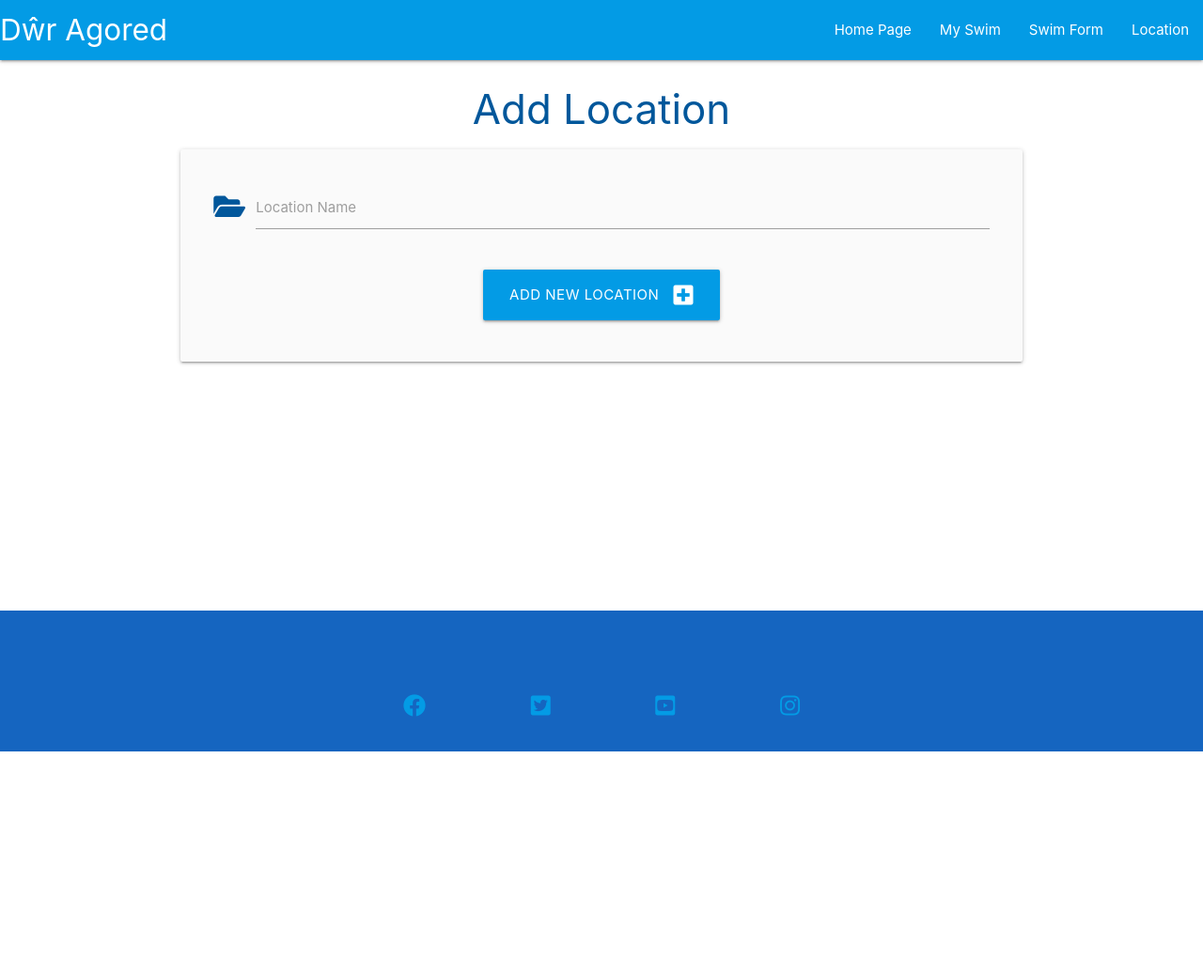
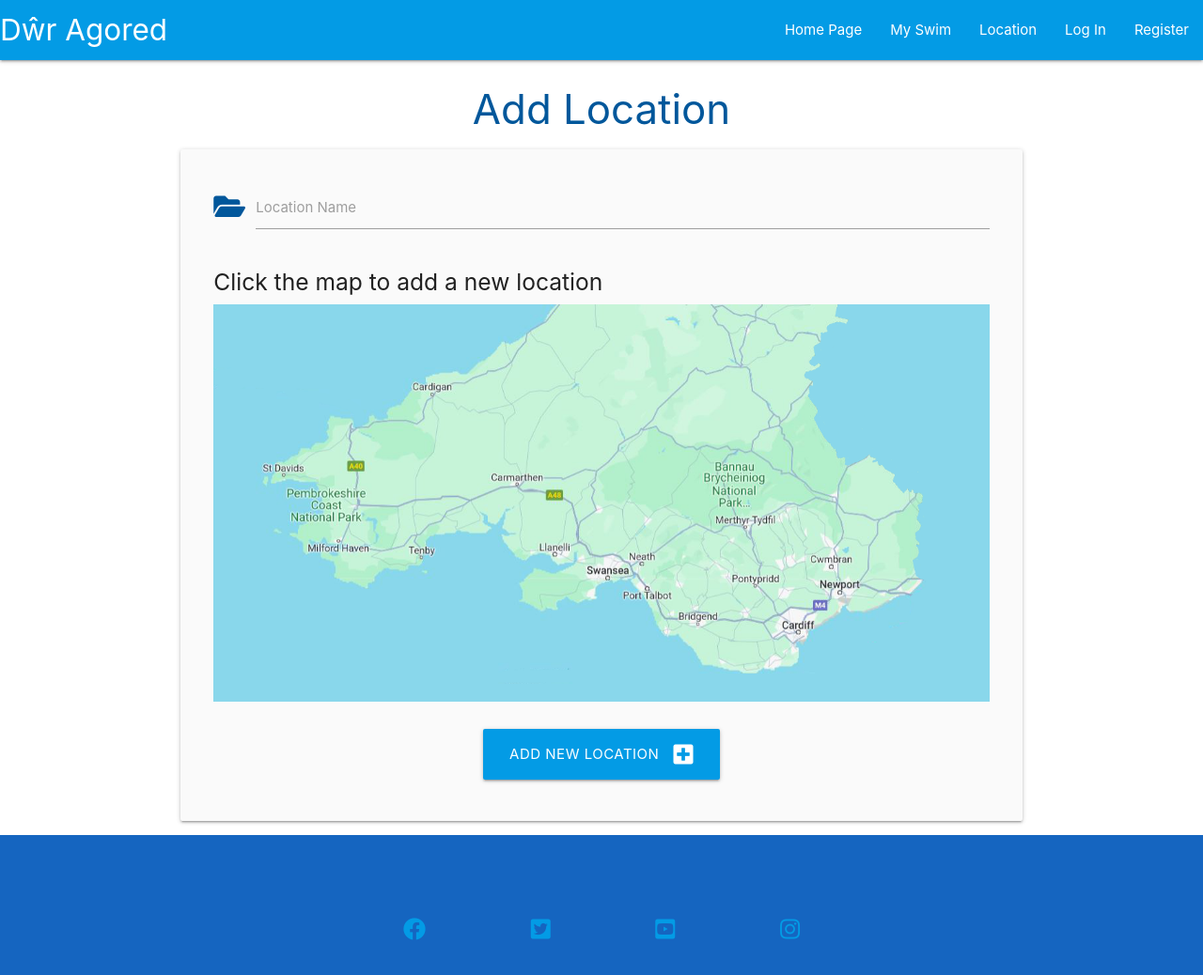
Before and after one commit to mipear/dwr-agored, a Flask app: page /add_location in a window 1280 px wide. Shown: the top 1038 px of the page at 94% size. Before the commit the page ends 800 px from the top, so only its background shows below. Run offline with Flask 2, Linux system fonts and the light colour scheme.

Commit message:
Added map image and add basic login structure

```diff
--- a/dwragored/models.py
+++ b/dwragored/models.py
@@ -27,3 +27,8 @@ class MySwim(db.Model):
         return "#{0} - Experience: {1} | Go Again?: {2} | Cleanliness: {3}".format(
             self.id, self.myswim_title, self.go_again, self.cleanliness_rating
         )
+
+class User(db.Model):
+    id = db.Column(db.Integer, primary_key=True)
+    username = db.Column(db.String(50), unique=True, nullable=False)
+    password = db.Column(db.String(100), nullable=False)
--- a/dwragored/routes.py
+++ b/dwragored/routes.py
@@ -13,6 +13,13 @@ def home():
 def homepage():
     return render_template("homepage.html")
 
+@app.route("/loginaccount")
+def loginaccount():
+    return render_template('loginaccount.html')
+
+@app.route("/register")
+def register():
+    return render_template('register.html')
 
 @app.route("/location")
 def location():
--- a/dwragored/static/css/style.css
+++ b/dwragored/static/css/style.css
@@ -58,3 +58,16 @@ main {
         transform: scale(1.1);
     }
 }
+
+
+#map-add {
+  position: relative;
+}
+
+#map-add p {
+  position: absolute;
+  color: green;
+  mix-blend-mode: difference;
+  margin: 0;
+  padding: 0;
+}
--- a/dwragored/static/js/script.js
+++ b/dwragored/static/js/script.js
@@ -23,3 +23,15 @@ document.addEventListener("DOMContentLoaded", function () {
     M.Modal.init(modal);
 
   });
+
+  $('map-add').on("click", "img", function (e) {
+  var wrapper = $(this).parent(),
+    position = wrapper.offset(),
+    posX = position.left,
+    posY = position.top,
+    positionX = Math.floor(e.pageX - posX),
+    positionY = Math.floor(e.pageY - posY),
+    marker = $('<p class="clicked">Clicked here</p>');
+  marker.css({top: positionY + "px", left: positionX + "px"})
+  wrapper.append(marker);
+});
--- a/dwragored/templates/add_location.html
+++ b/dwragored/templates/add_location.html
@@ -13,6 +13,13 @@
                 <label for="location_name">Location Name</label>
             </div>
         </div>
+        <!--Location Add-->
+        <h5>Click the map to add a new location</h5>
+        <div id="map-add">
+            <img class="responsive-img" src="{{ url_for('static', filename='/images/swmap.webp') }}" alt="South Wales map">
+        </div>
+        <br>
+
         <!-- submit button -->
         <div class="row">
             <div class="col s12 center-align">
@@ -24,4 +31,5 @@
     </form>
 </div>
 
+
 {% endblock %}
--- a/dwragored/templates/base.html
+++ b/dwragored/templates/base.html
@@ -24,8 +24,10 @@
                 <ul class="right hide-on-med-and-down">
                     <li><a href="{{ url_for('homepage') }}">Home Page</a></li>
                     <li><a href="{{ url_for('home') }}">My Swim</a></li>
-                    <li><a href="{{ url_for('add_swim') }}">Swim Form</a></li>
+                   <!--- <li><a href="{{ url_for('add_swim') }}">Swim Form</a></li> -->
                     <li><a href="{{ url_for('location') }}">Location</a></li>
+                    <li><a href="{{ url_for('loginaccount') }}">Log In</a></li>
+                    <li><a href="{{ url_for('register') }}">Register</a></li>
                 </ul>
             </div>
         </nav>
@@ -34,8 +36,10 @@
         <ul class="sidenav" id="mobile-demo">
             <li><a href="{{ url_for('homepage') }}">Home Page</a></li>
             <li><a href="{{ url_for('home') }}">My Swim</a></li>
-            <li><a href="{{ url_for('add_swim') }}">Swim Form</a></li>
+           <!--- <li><a href="{{ url_for('add_swim') }}">Swim Form</a></li> -->
             <li><a href="{{ url_for('location') }}">Location</a></li>
+            <li><a href="{{ url_for('loginaccount') }}">Log In</a></li>
+            <li><a href="{{ url_for('register') }}">Register</a></li>
         </ul>
     </header>
 
@@ -67,6 +71,7 @@
     </footer>
 
     <script src="https://cdnjs.cloudflare.com/ajax/libs/materialize/1.0.0/js/materialize.min.js"></script>
+    <script src="https://cdnjs.cloudflare.com/ajax/libs/jquery/3.3.1/jquery.min.js"></script>
     <script src="{{ url_for('static', filename='js/script.js') }}"></script>
 </body>
 
```
Also changed, not shown: dwragored/templates/loginaccount.html (added, +10 -0 lines), dwragored/templates/register.html (added, +10 -0 lines), dwragored/static/images/swmap.webp (added).
